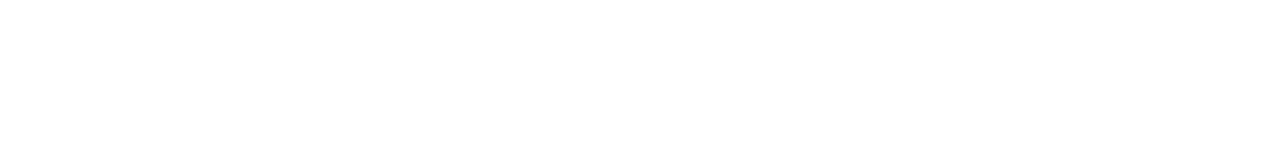
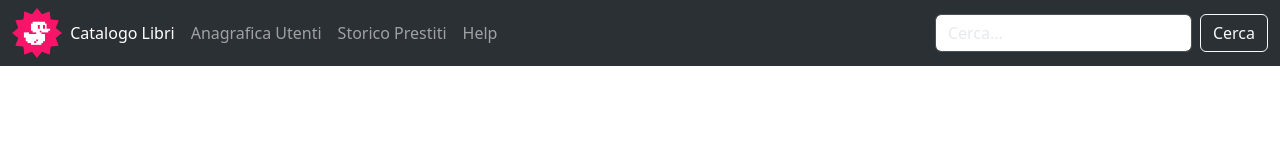
Before and after one commit to GaetanoNicotra/html-css-bootstrap-dashboard, a plain HTML site: page index.html in a window 1280 px wide. Drawn offline with nearby package versions, Linux system fonts and the light colour scheme.

Commit message:
[UPD] aggiunta barra nav

```diff
--- a/css/style.css
+++ b/css/style.css
@@ -0,0 +1,3 @@
+.logo-duck{
+    width:4%;
+}
--- a/index.html
+++ b/index.html
@@ -1,13 +1,58 @@
 <!DOCTYPE html>
 <html lang="en">
+
 <head>
     <meta charset="UTF-8">
     <meta name="viewport" content="width=device-width, initial-scale=1.0">
-    <link href="https://cdn.jsdelivr.net/npm/bootstrap@5.3.3/dist/css/bootstrap.min.css" rel="stylesheet" integrity="sha384-QWTKZyjpPEjISv5WaRU9OFeRpok6YctnYmDr5pNlyT2bRjXh0JMhjY6hW+ALEwIH" crossorigin="anonymous">
+    <link href="https://cdn.jsdelivr.net/npm/bootstrap@5.3.3/dist/css/bootstrap.min.css" rel="stylesheet"
+        integrity="sha384-QWTKZyjpPEjISv5WaRU9OFeRpok6YctnYmDr5pNlyT2bRjXh0JMhjY6hW+ALEwIH" crossorigin="anonymous">
     <link rel="stylesheet" href="./css/style.css">
     <title>BOOTSTRAP DASHBOARD</title>
 </head>
+
 <body>
+    <header>
+        <nav class="navbar navbar-expand-lg bg-body-tertiary" data-bs-theme="dark">
+            <div class="container-fluid">
+                <img class="logo-duck" src="./img/duck.png" alt="logo">
+                <button class="navbar-toggler" type="button" data-bs-toggle="collapse"
+                    data-bs-target="#navbarSupportedContent" aria-controls="navbarSupportedContent"
+                    aria-expanded="false" aria-label="Toggle navigation">
+                    <span class="navbar-toggler-icon"></span>
+                </button>
+                <div class="collapse navbar-collapse" id="navbarSupportedContent">
+                    <ul class="navbar-nav me-auto mb-2 mb-lg-0">
+                        <li class="nav-item">
+                            <a class="nav-link active" aria-current="page" href="#">Catalogo Libri</a>
+                        </li>
+                        <li class="nav-item">
+                            <a class="nav-link" href="#">Anagrafica Utenti</a>
+                        </li>
+                        <li class="nav-item ">
+                            <a class="nav-link" href="#">Storico Prestiti</a>
+                        </li>
+                        <li class="nav-item">
+                            <a class="nav-link" href="#">Help</a>
+                        </li>
+                    </ul>
+                    <form class="d-flex" role="search">
+                        <input class="form-control me-2 bg-white" type="search" placeholder="Cerca..." aria-label="Search">
+                        <button class="btn btn-outline-light" type="submit">Cerca</button>
+                    </form>
+                </div>
+            </div>
+        </nav>
+    </header>
+    <main>
+        <div class="container">
 
+        </div>
+    </main>
+
+
+    <script src="https://cdn.jsdelivr.net/npm/bootstrap@5.3.3/dist/js/bootstrap.bundle.min.js"
+        integrity="sha384-YvpcrYf0tY3lHB60NNkmXc5s9fDVZLESaAA55NDzOxhy9GkcIdslK1eN7N6jIeHz"
+        crossorigin="anonymous"></script>
 </body>
+
 </html>
```
